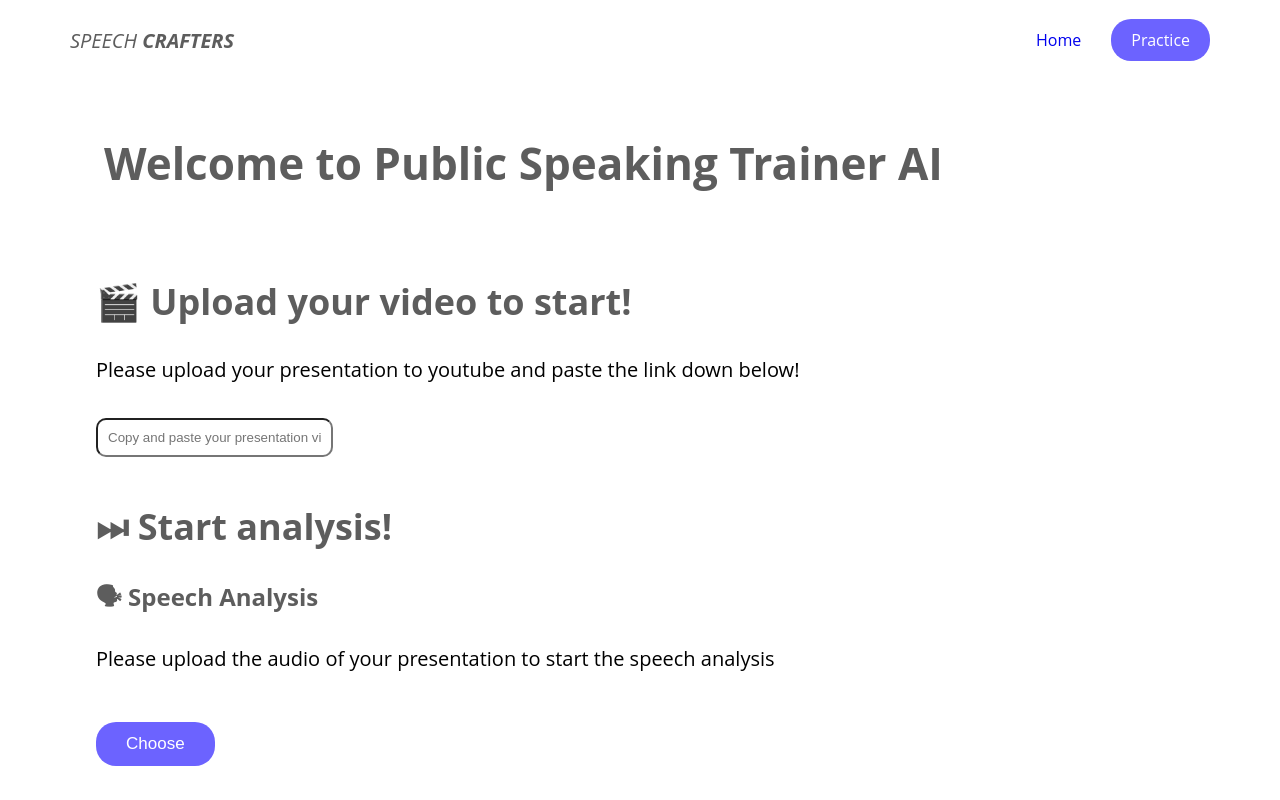
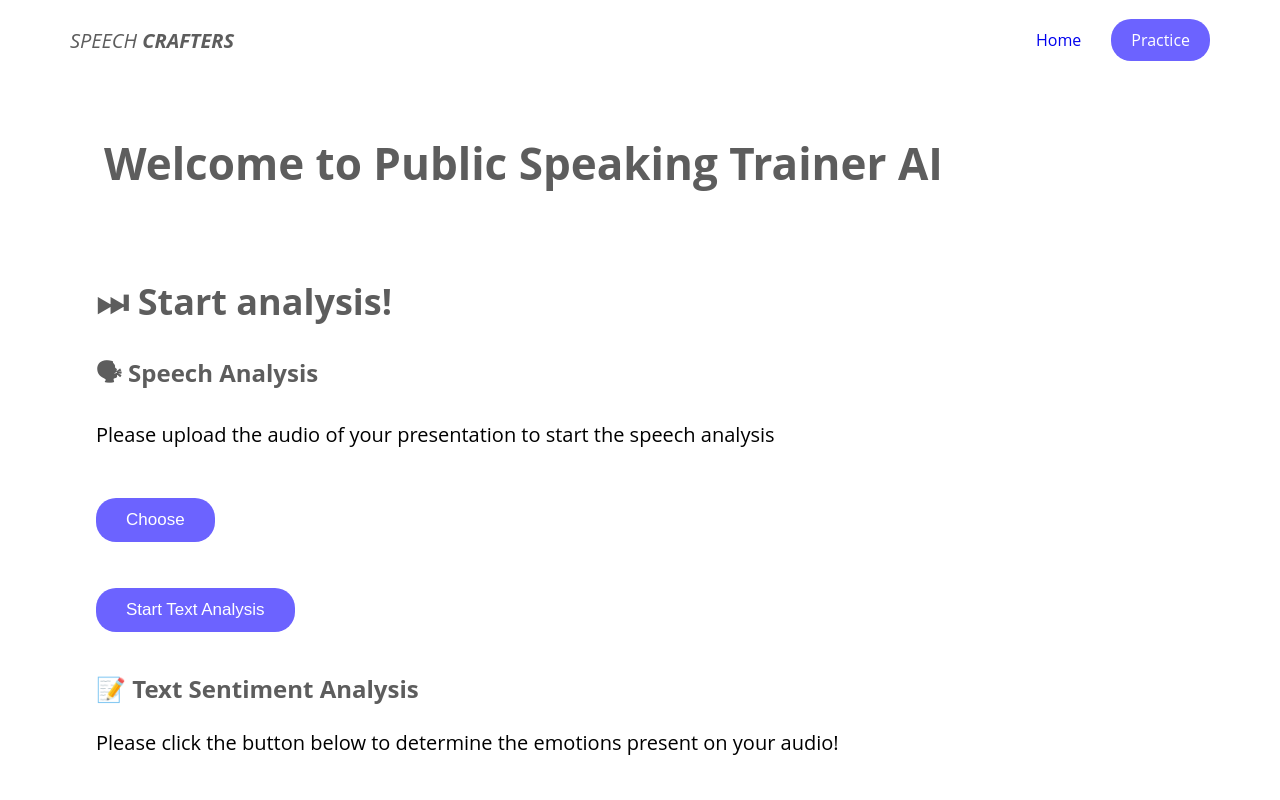
Before and after one commit to valeriach30/Public-Speaking-Trainer, a React (Create React App) app: page /main in a window 1280 px wide. Shown: the top 800 px of the page. Built offline with nearby package versions, Linux system fonts and the light colour scheme.

Commit message:
[delete] video input

```diff
--- a/src/components/Main.js
+++ b/src/components/Main.js
@@ -3,7 +3,6 @@ import '../styles/landing.css';
 
 /* ------------------------ COMPONENTS ------------------------*/
 import Header from './Header';
-import VideoInput from "./VideoInput";
 import AudioInput from "./AudioInput";
 
 function Main() {
@@ -162,10 +161,6 @@ function Main() {
                 <h1 className='title'>Welcome to Public Speaking Trainer AI</h1>
             </div >
 
-            {/* ------------------------ VIDEO INPUT ------------------------*/}
-            < h2 >&#127916; Upload your video to start!</h2 >
-            <VideoInput width={800} height={800} />
-
             {/* ------------------------ SPEECH ANALYSIS ------------------------*/}
             <h2>&#9197; Start analysis!</h2>
             <h3>&#128483; Speech Analysis</h3>
--- a/src/components/VideoInput.js
+++ /dev/null
@@ -1,40 +0,0 @@
-import React from "react";
-import '../styles/video.css';
-
-export default function VideoInput(props) {
-    const [youtubeLink, setYoutubeLink] = React.useState('');
-    const [videoId, setVideoId] = React.useState(null);
-
-    const handleLinkChange = (event) => {
-        setYoutubeLink(event.target.value);
-        // Extract YouTube video ID
-        const match = event.target.value.match(/v=([\w-]+)/);
-        if (match && match[1]) {
-            setVideoId(match[1]);
-        }
-    };
-    return (
-        <div className="VideoInput">
-            <p className="text">Please upload your presentation to youtube and paste the link down below!</p>
-            <input
-                className="videoInput_Text"
-                type="text"
-                placeholder="Copy and paste your presentation video link here"
-                value={youtubeLink}
-                onChange={handleLinkChange}
-            />
-            {videoId && (
-                <iframe
-                    title="YouTube Video Presentation"
-                    className="VideoInput_video"
-                    width={props.width}
-                    height={props.height}
-                    src={`https://www.youtube.com/embed/${videoId}`}
-                    frameBorder="0"
-                    allow="accelerometer; autoplay; encrypted-media; gyroscope; picture-in-picture"
-                    allowFullScreen
-                ></iframe>
-            )}
-        </div>
-    );
-}
--- a/src/styles/video.css
+++ /dev/null
@@ -1,51 +0,0 @@
-.VideoInput {
-    padding-left: 6rem;
-}
-
-.text {
-    padding-left: 0rem;
-    font-size: 20px;
-}
-
-.VideoInput button {
-    border: 0;
-    border-radius: 20px;
-    padding: 12px 30px;
-    margin-top: 30px;
-    cursor: pointer;
-    color: #FFF;
-    background-color: #6c63ff;
-    margin-bottom: 1rem;
-}
-
-.VideoInput button:hover {
-    border: 0;
-    border-radius: 20px;
-    padding: 12px 30px;
-    margin-top: 30px;
-    cursor: pointer;
-    color: #FFF;
-    background-color: #433aec;
-}
-
-.videoInput_Text {
-    border: 1x solid black;
-    border-radius: 10px;
-    width: 20%;
-    padding: 10px;
-    margin: 15px;
-    margin-left: 0px;
-}
-
-.VideoInput_video {
-    display: block;
-    margin: 0;
-    width: 90%;
-    padding-left: 5rem;
-}
-
-.VideoInput_footer {
-    width: 80%;
-    min-height: 40px;
-    line-height: 40px;
-}
```
